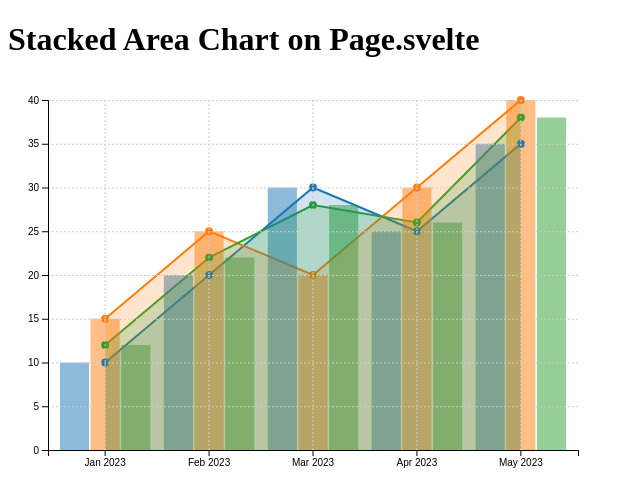
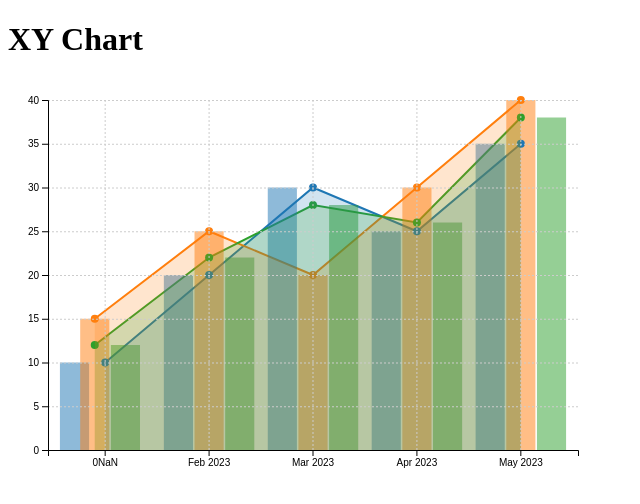
Before and after one commit to JoniBach/data-vis, a SvelteKit app: page / in a window 1280 px wide. Shown: the top 504 px of the page, without its empty margins (0-640 px from the left). Built offline with nearby package versions, Linux system fonts and the light colour scheme.

Commit message:
relabelling page

```diff
--- a/src/routes/+page.svelte
+++ b/src/routes/+page.svelte
@@ -15,7 +15,7 @@
     {
       name: 'Series 1',
       data: [
-        { date: new Date(2023, 0, 1), value: 10 },
+        { datae: new Date(2023, 0, 1), value: 10 },
         { date: new Date(2023, 1, 1), value: 20 },
         { date: new Date(2023, 2, 1), value: 30 },
         { date: new Date(2023, 3, 1), value: 25 },
@@ -78,6 +78,6 @@
 </script>
 
 <main>
-  <h1>Stacked Area Chart on Page.svelte</h1>
+  <h1>XY Chart</h1>
   <LineChart {data} width={600} height={400} {features} />
 </main>
```
